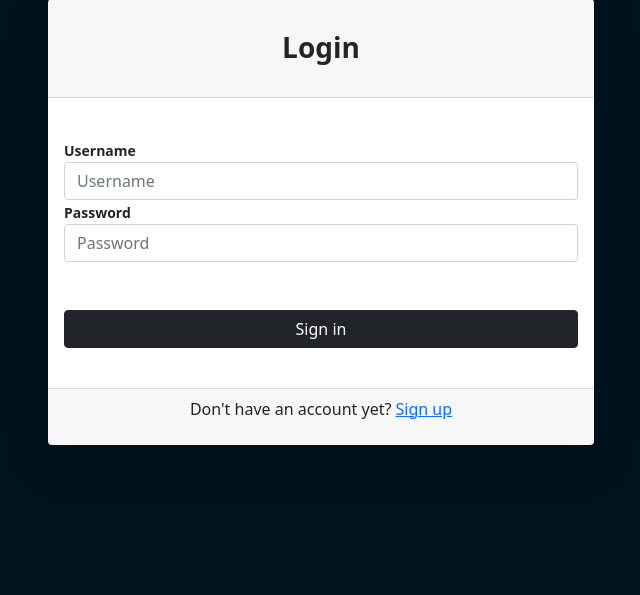
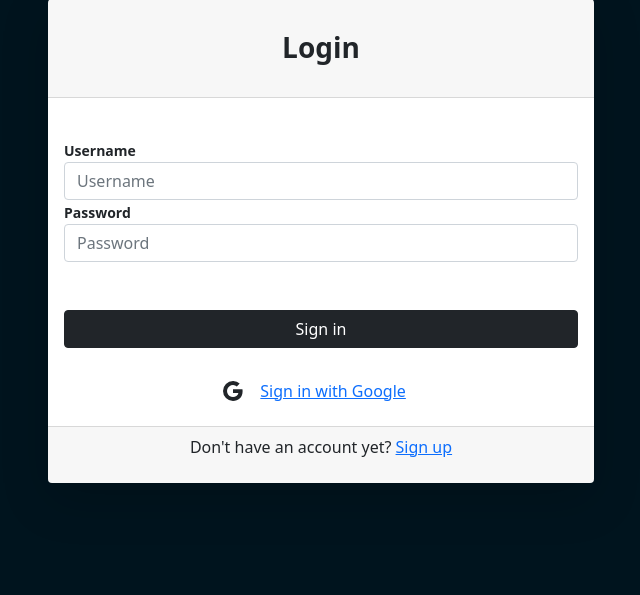
Before and after one commit to sharuman/movie-portal, a Django app: page /login/ in a window 1280 px wide. Shown: the part 225-820 px from the top of the page, without its empty margins (319-959 px from the left). Before the commit the page ends 670 px from the top, so only its background shows below. Run offline with Django 3.2, Linux system fonts and the light colour scheme; some libraries are stand-ins or nearby versions.

Commit message:
- social-auth-app-django was installed for social authentication. - Implemented social login authentication via Google. - Sign Up link in login page now refers to the correct sign up page.

```diff
--- a/config/urls.py
+++ b/config/urls.py
@@ -14,7 +14,7 @@ Including another URLconf
     2. Add a URL to urlpatterns:  path('blog/', include('blog.urls'))
 """
 from django.contrib import admin
-from django.urls import path
+from django.urls import path, include
 from movies import views
 from movies.forms import LoginForm
 from django.contrib.auth import views as auth_views
@@ -27,4 +27,6 @@ urlpatterns = [
     path('logout/', auth_views.LogoutView.as_view(template_name='logout.html'), name='logout'),
     path('signup/', views.SignUpView.as_view(), name='signup'),
     path('search/', views.search, name='search_results'),
+    path('oauth/', include('social_django.urls', namespace='social')),
+
 ]
--- a/movies/templates/login.html
+++ b/movies/templates/login.html
@@ -22,12 +22,13 @@
                                         <strong>{{ value }}</strong>
                                         {% endfor %}
                                     </div>
-                                        <button type="button" class="btn-close" data-bs-dismiss="alert" aria-label="Close"></button>
+                                    <button type="button" class="btn-close" data-bs-dismiss="alert"
+                                        aria-label="Close"></button>
                                 </div>
                                 {% endif %}
                                 <div class="form-row">
                                     <div class="col-md-12">
-                                        <br/>
+                                        <br />
                                         <div class="form-group">
                                             <label class="small"><strong>Username</strong></label>
                                             {{ form.username }}
@@ -43,6 +44,15 @@
                                     <button type="submit" class="col-md-12 btn btn-dark">Sign in</button>
                                 </div>
                                 <br>
+                                <div class="text-center">
+                                    <svg xmlns="http://www.w3.org/2000/svg" width="20" height="20" fill="currentColor"
+                                        class="bi bi-google" viewBox="0 0 16 16">
+                                        <path
+                                            d="M15.545 6.558a9.42 9.42 0 0 1 .139 1.626c0 2.434-.87 4.492-2.384 5.885h.002C11.978 15.292 10.158 16 8 16A8 8 0 1 1 8 0a7.689 7.689 0 0 1 5.352 2.082l-2.284 2.284A4.347 4.347 0 0 0 8 3.166c-2.087 0-3.86 1.408-4.492 3.304a4.792 4.792 0 0 0 0 3.063h.003c.635 1.893 2.405 3.301 4.492 3.301 1.078 0 2.004-.276 2.722-.764h-.003a3.702 3.702 0 0 0 1.599-2.431H8v-3.08h7.545z" />
+                                    </svg>
+                                    <a href="{% url 'social:begin' 'google-oauth2' %}"
+                                        class="btn btn-link btn-md active btn-block">Sign in with Google</a>
+                                </div>
                             </form>
                         </div>
                         <div class="card-footer text-center">
--- a/requirements.txt
+++ b/requirements.txt
@@ -7,6 +7,7 @@ tqdm==4.62.3
 python-slugify==5.0.2
 requests==2.27.1
 names==0.3.0
+social-auth-app-django==5.0.0
 
 # tests
 pytest==6.2.5
```
Also changed, not shown: config/settings.py (+17 -1 lines). Lines whose indentation alone changed are shown as unchanged.
